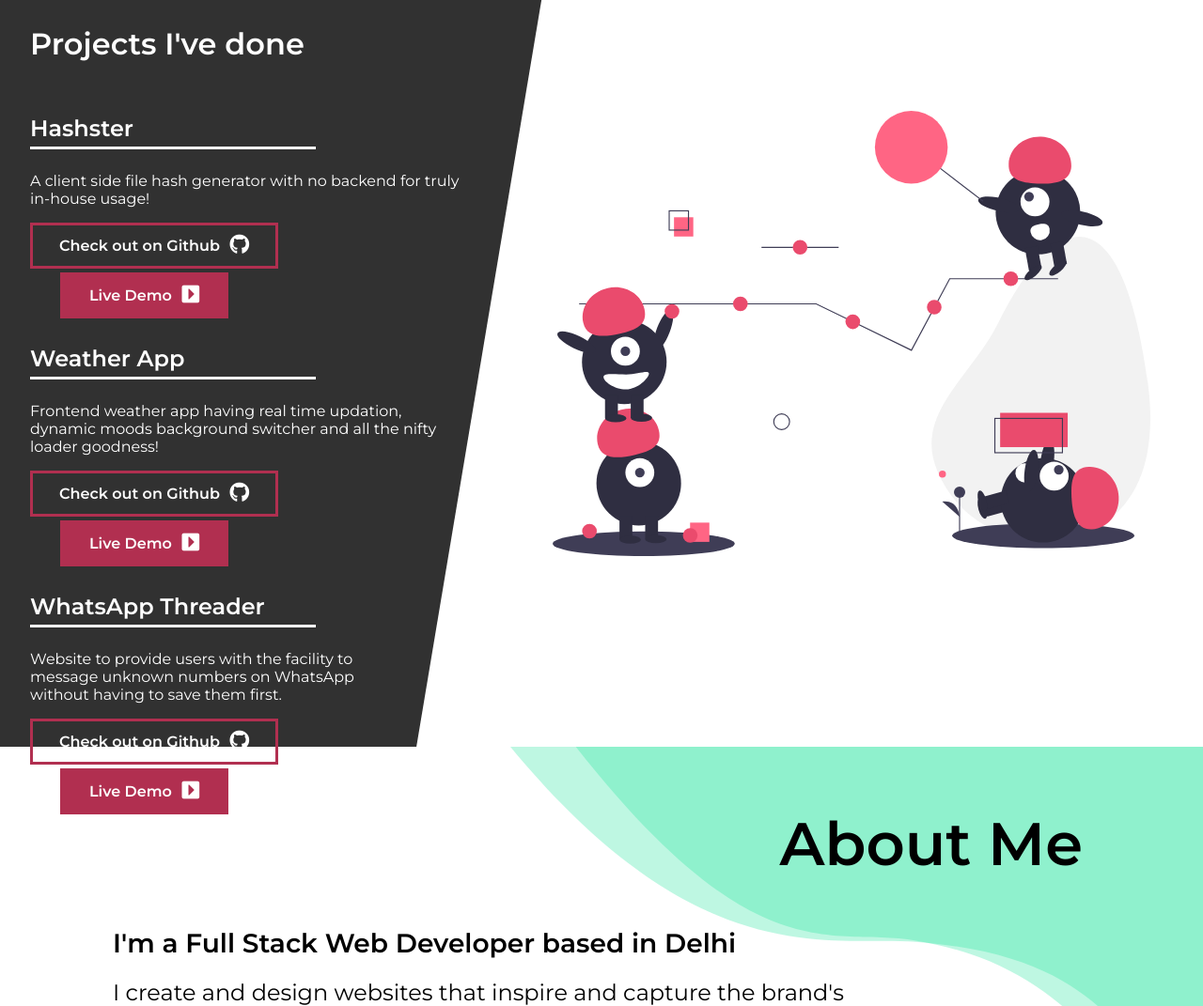
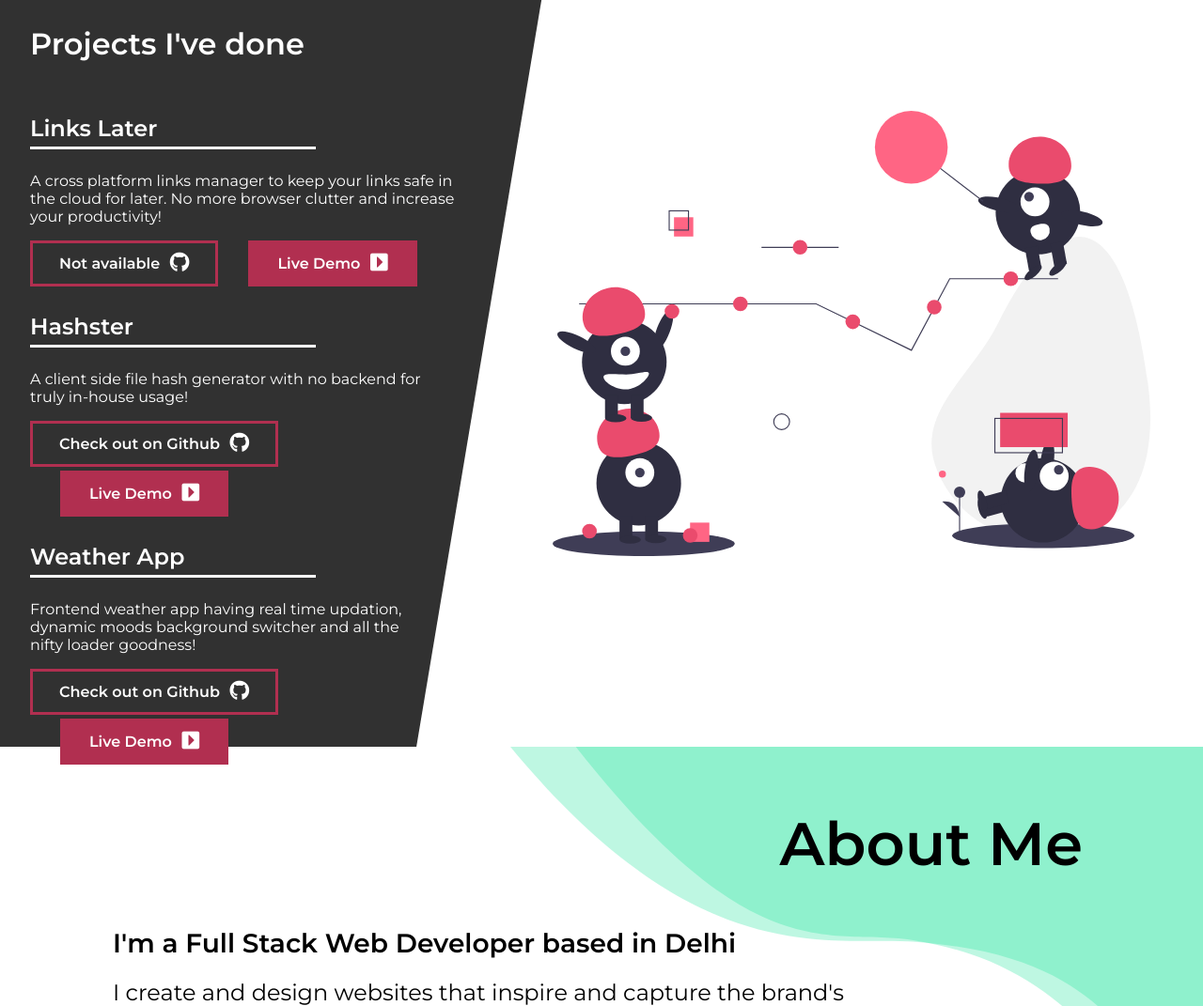
Before and after one commit to TheDynamicPunk/my-profile, a plain HTML site: page index.html in a window 1280 px wide. Shown: the part 805-1876 px from the top of the page at 94% size. Drawn offline with Linux system fonts and the light colour scheme.

Commit message:
Add linkslater to project gallery

```diff
--- a/index.html
+++ b/index.html
@@ -50,6 +50,11 @@
             <h1>Projects I've done</h1>
             <div class="project-gallery">
                 <div class="project-details">
+                    <h2>Links Later</h2>
+                    <p>A cross platform links manager to keep your links safe in the cloud for later. No more browser clutter and increase your productivity!</p>
+                    <a class="btn type_1" href="#">Not available<i class="fab fa-github fa-lg"></i></a><a class="btn type_2" href="https://linkslater.herokuapp.com" target="blank">Live Demo<i class="fas fa-caret-square-right fa-lg"></i></a>
+                </div>
+                <div class="project-details">
                     <h2>Hashster</h2>
                     <p>A client side file hash generator with no backend for truly in-house usage!</p>
                     <a class="btn type_1" href="https://github.com/TheDynamicPunk/Hashster" target="blank">Check out on Github<i class="fab fa-github fa-lg"></i></a><a class="btn type_2" href="https://hashster.netlify.app" target="blank">Live Demo<i class="fas fa-caret-square-right fa-lg"></i></a>
@@ -59,11 +64,11 @@
                     <p>Frontend weather app having real time updation, dynamic moods background switcher and all the nifty loader goodness!</p>
                     <a class="btn type_1" href="https://github.com/TheDynamicPunk/dusktildawn" target="blank">Check out on Github<i class="fab fa-github fa-lg"></i></a><a class="btn type_2" href="https://dusktildawn.netlify.app" target="blank">Live Demo<i class="fas fa-caret-square-right fa-lg"></i></a>
                 </div>
-                <div class="project-details">
+                <!-- <div class="project-details">
                     <h2>WhatsApp Threader</h2>
                     <p>Website to provide users with the facility to message unknown numbers on WhatsApp without having to save them first.</p>
                     <a class="btn type_1" href="https://github.com/TheDynamicPunk/WhatsApp-Threader" target="blank">Check out on Github<i class="fab fa-github fa-lg"></i></a><a class="btn type_2" href="https://threader.netlify.app" target="blank">Live Demo<i class="fas fa-caret-square-right fa-lg"></i></a>
-                </div>
+                </div> -->
             </div>
         </div>
     </section>
@@ -86,7 +91,7 @@
     </section>
 
     <section id="footer">
-        <p>Coded with ❤ by <a href="https://github.com/TheDynamicPunk">TheDynamicPunk</a> | Source code on <a href="https://github.com/TheDynamicPunk/my-profile"  target="blank">Github <i class="fab fa-github"></i></a></p>
+        <p>Coded with ❤ by <a href="https://github.com/TheDynamicPunk" target="blank">TheDynamicPunk</a> | Source code on <a href="https://github.com/TheDynamicPunk/my-profile"  target="blank">Github <i class="fab fa-github"></i></a></p>
     </section>
 </body>
 <script src="./load.js"></script>
```
